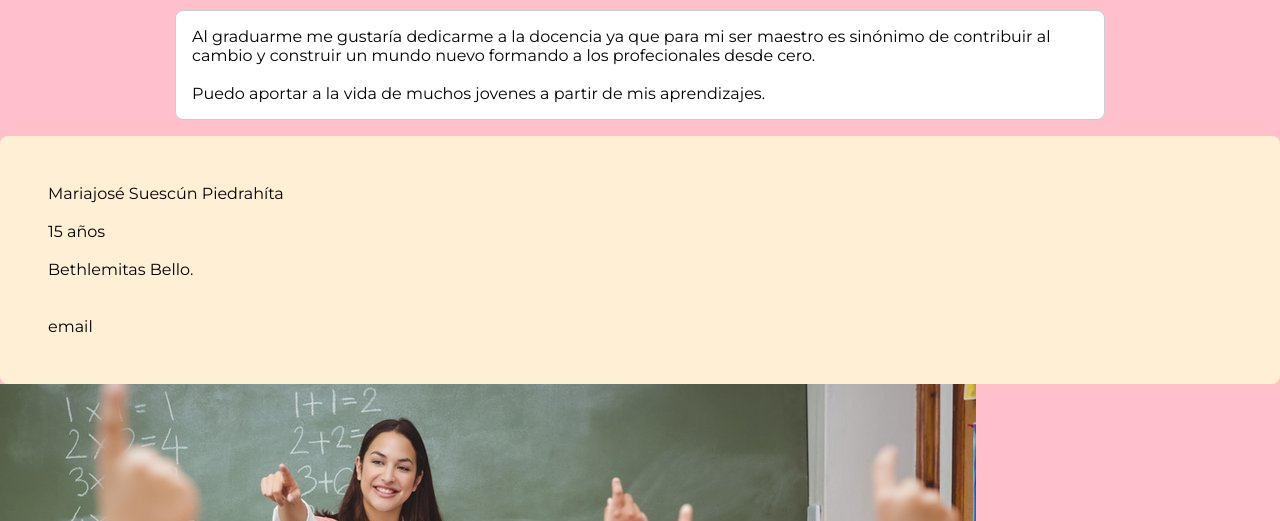
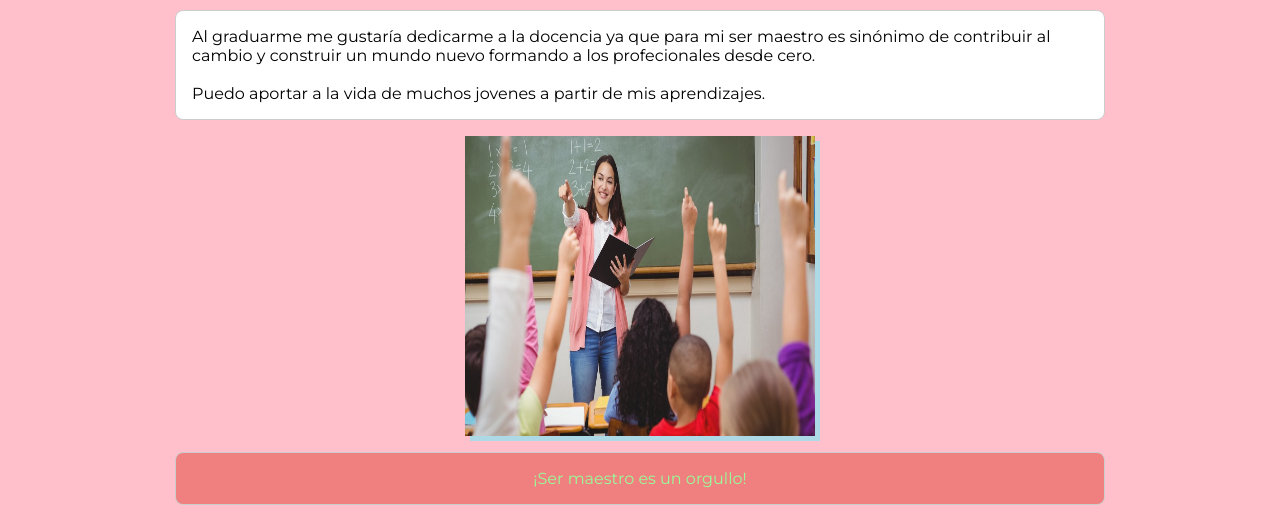
Before and after one commit to Majosuescun/html-mariajose-suescun, a website: page index.html in a window 1280 px wide. Shown: the part 279-800 px from the top of the page. Drawn offline with Linux system fonts and the light colour scheme.

Commit message:
Acumulativa Finalización acumulativa, gracias :)

```diff
--- a/index.html
+++ b/index.html
@@ -23,13 +23,12 @@
       formando a los profecionales desde cero. <br /><br />
       Puedo aportar a la vida de muchos jovenes a partir de mis aprendizajes.
     </p>
+    <img id="maestra" src="Imagenes/Maestros.png"/>
+    <p id= "maestre"<p>¡Ser maestro es un orgullo!</p>>
   </body>
 
   <footer>
-    Mariajosé Suescún Piedrahíta <br> </br> 15 años<br> </br> Bethlemitas Bello.
-    <br />
-    <br> </br>
-    <a href="mariajosesuescunp@gmail.com">email</a>
+    Mariajosé Suescún Piedrahíta.<br> </br> 15 años.<br> </br> Bethlemitas Bello.
+    <br /> <br><a href="mariajosesuescunp@gmail.com">Email.</a></br>
   </footer>
-  <img id="maestra" src="Imagenes/Maestros.png"/>
 </html>
--- a/style.css
+++ b/style.css
@@ -56,6 +56,19 @@ body p {
   margin-left: auto;
   margin-right: auto;
 }
+#maestra {
+  width:350px;
+  height:300px;
+  margin-left: auto;
+  margin-right: auto;
+  display: block;
+  filter: drop-shadow(5px 5px lightblue);
+}
+#maestre {
+text-align: center;
+color: palegreen;
+background-color:  lightcoral;
+}
 
 body p:hover {
   box-shadow: 0 0.1rem 0.4rem rgba(0, 0, 0, 0.3);
@@ -90,12 +103,3 @@ footer a:hover {
   to {
     opacity: 1;
   }
-
- #maestra {
-  width: 10px;
-  height: 10px;
-  display: block;
-  margin-left: auto;
-  margin-right: auto;
-  filter: drop-shadow(5px 5px lightpink);
-}
```
